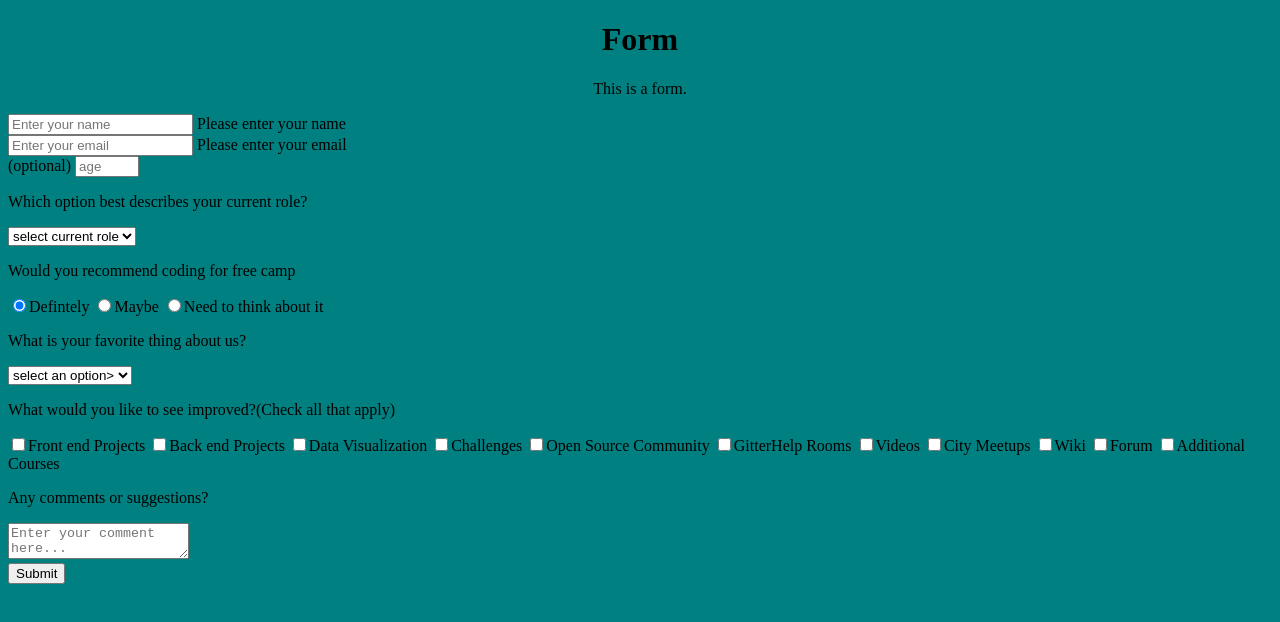
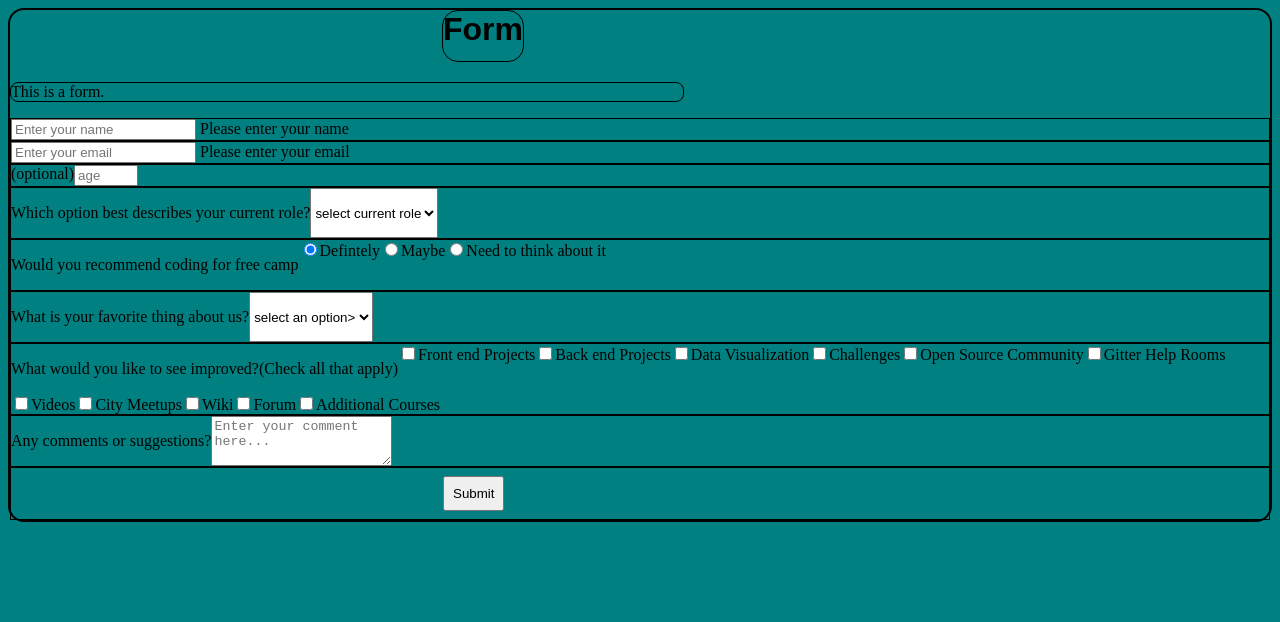
Before and after one commit to Michaelswigart/Build-a-Survey-Form, a plain HTML site: page main/index.html in a window 1280 px wide. Drawn offline with Linux system fonts and the light colour scheme.

Commit message:
update1.3

```diff
--- a/main/index.html
+++ b/main/index.html
@@ -62,6 +62,7 @@
            <option value="other">other</option>
        </select>
    </div>
+   <!-- start of radio  -->
    <div class="form-group">
        <p>Would you recommend coding for free camp</p>
        <label>
@@ -87,6 +88,7 @@
          class="input-radio"
          />Need to think about it</label>
    </div>
+   <!-- start of favorite dropdown -->
    <div class="form-group">
        <p>What is your favorite thing about us?</p>
        <select name="dropdown" id="role">
@@ -97,6 +99,7 @@
         <option value="community">Community</option>
        </select>
    </div>
+   <!-- start of checkbox -->
    <div class="form-group">
        <p>What would you like to see improved?(Check all that apply)</p>
        <label>
@@ -125,7 +128,7 @@
                 <label><input type="checkbox"
                     name="user-chosen"
                     value="gitter-help-rooms"
-                    class="input-checkbox">GitterHelp Rooms</label>
+                    class="input-checkbox">Gitter Help Rooms</label>
 
                     <label><input type="checkbox" name="user-chosen"
                     value="videos"
@@ -150,6 +153,7 @@
                             value="additional-courses"
                             class="input-checkbox"/>Additional Courses</label>
    </div>
+   <!-- start of input textarea -->
    <div class="form-group">
        <p>Any comments or suggestions?</p>
        <textarea
@@ -159,7 +163,7 @@
        placeholder="Enter your comment here..."
      ></textarea>
    </div>
-
+   <!-- start of submit button -->
    <div class="form-group">
        <button type="submit" id="submit"
        class="submit-button">Submit
--- a/main/style.css
+++ b/main/style.css
@@ -1,20 +1,71 @@
-.countainer {
-  width: 100%;
-  margin: 3.125rem auto 0 auto;
+
+.container {
+    display: flex;
+    flex-flow: wrap;
+    border: 2px solid;
+    border-radius: 1rem;
 }
 
 #title {
     text-align: center;
-
+    display: inline-block;
+    margin: 0rem 10rem 0rem 27rem;
+    /* figure out padding */
+    font-family: 'Raleway', sans-serif;
+    min-height: 50px;
+    min-width: 50px;
+    border: 1px solid;
+    border-radius: 1rem;
+    overflow: auto;
+    flex-flow: wrap;
 }
 
 #description {
     text-align: center;
+    display: flex;
+    flex-flow: wrap;
+    border: 1px solid;
+    border-radius: .5rem;
 }
 body {
+    /* figure out how to use img */
     background-color: teal;
 }
 
 .survey-form {
 
 }
+
+.form-group {
+display:flex;
+flex-flow: wrap;
+border: 1px solid
+
+}
+
+.form-control {
+
+}
+
+.clue {
+
+}
+
+.input-radio {
+
+}
+
+.input-checkbox {
+
+}
+
+.input-textarea {
+
+}
+
+.submit-button {
+display: flex;
+flex-flow: wrap;
+margin: .5rem 10rem .5rem 27rem;
+padding: .5rem .5rem .5rem .5rem;
+}
```
